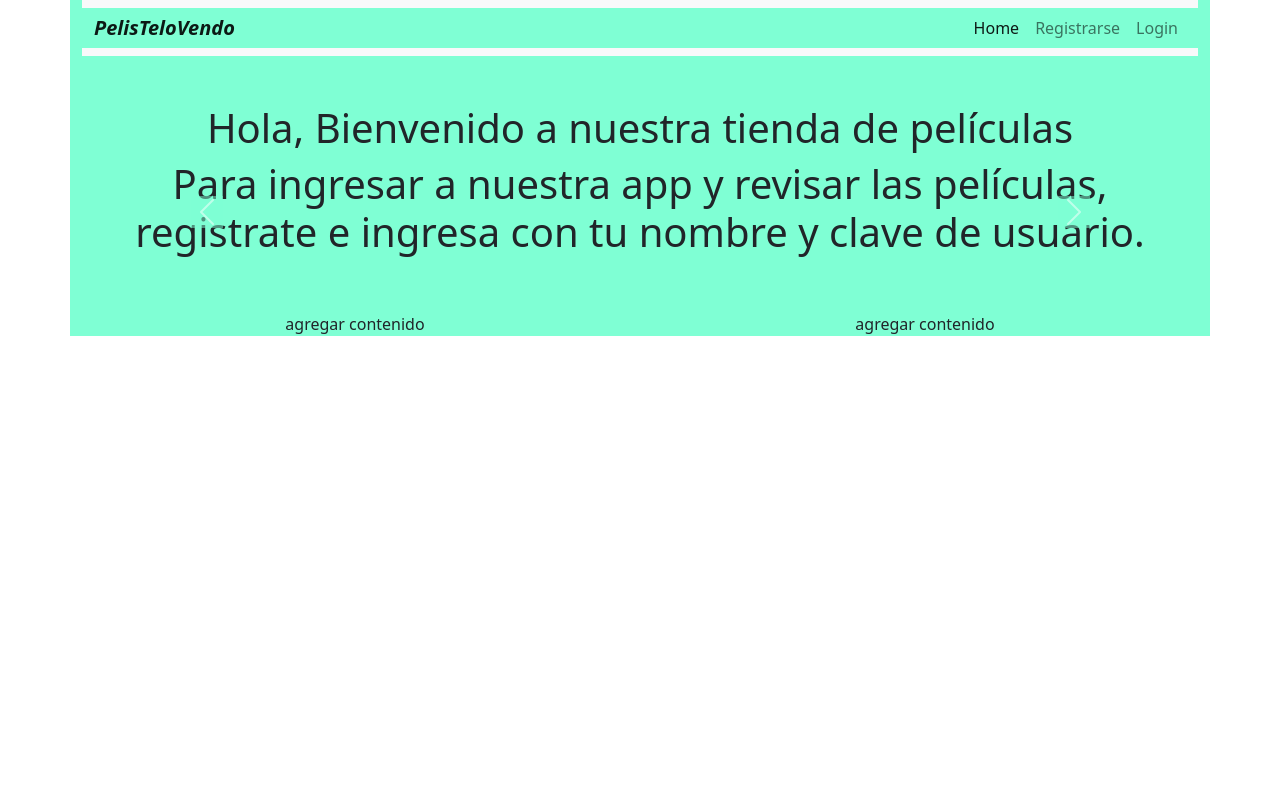
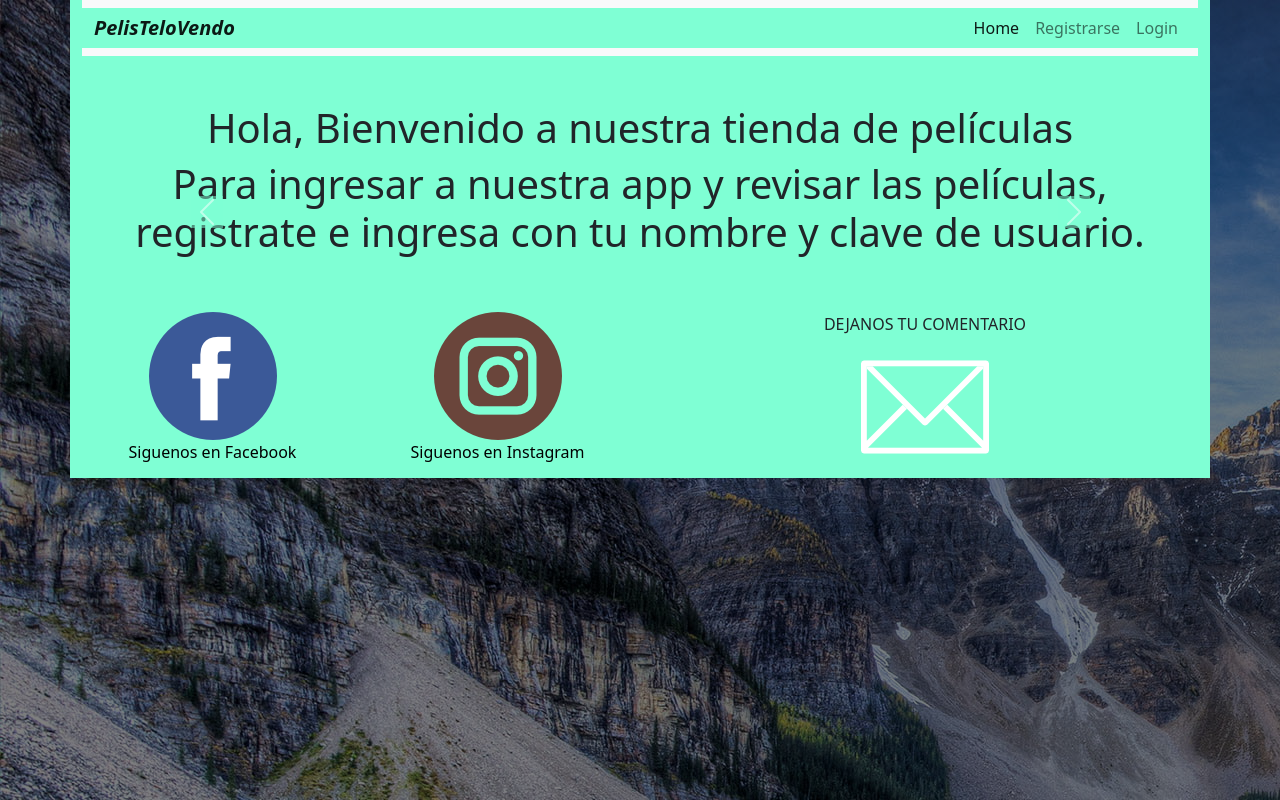
Before and after one commit to PrintRonald/GRUPAL_DJANGO, a Django app: page / in a window 1280 px wide. Run offline with Django 3.2, Linux system fonts and the light colour scheme; data comes from the database, SQL or seed files in the repository; some libraries are stand-ins or nearby versions.

Commit message:
GRUPAL V6
Se ajustan algunos detalles de estilos para la aplicación web

```diff
--- a/grupal/appGrupal_3/models.py
+++ b/grupal/appGrupal_3/models.py
@@ -35,6 +35,7 @@ class productos(models.Model):
     pelicula = models.CharField(max_length=50)
     url = models.CharField(max_length=300)
     image = models.ImageField(null=True, blank=True)
+    descripcion = models.TextField(max_length=500)
 
     @property # para poder encontrar el url de la imagen para mostrarla
     def imageURL(self):
--- a/grupal/appGrupal_3/templates/appGrupal_3/home.html
+++ b/grupal/appGrupal_3/templates/appGrupal_3/home.html
@@ -19,8 +19,11 @@
         <div class="carousel-inner">
         {% for product in producto %}
           <div class="carousel-item ">
-            <img src="{{product.imageURL}}" class="d-block w-100" alt="{{product.nombre}}">
-            <h3>{{product.nombre}}</h3>
+            <img src="{{product.imageURL}}" class="d-block w-100 " alt="{{product.nombre}}">
+            <h3>{{product.pelicula}}</h3>
+            <p>
+              {{product.descripcion}}
+            </p>
             {% if not request.user.is_authenticated %}
             <h1>registrate para poder reproducir la película :)</h1>
             {% else %}
--- a/grupal/appGrupal_3/templates/appGrupal_3/layout.html
+++ b/grupal/appGrupal_3/templates/appGrupal_3/layout.html
@@ -12,7 +12,7 @@
       integrity="sha384-1BmE4kWBq78iYhFldvKuhfTAU6auU8tT94WrHftjDbrCEXSU1oBoqyl2QvZ6jIW3"
       crossorigin="anonymous"
     />
-    <link rel="stylesheet" href="{% static 'css/estilos.css'%}" />
+    <link rel="stylesheet" href="{% static 'css/estilos1.css'%}" />
   </head>
   <body>
     <div class="container">
@@ -64,17 +64,35 @@
     </div>
 
     <div class="container">
-      <div class="m-0 row justify-content-center">
-        <div class="col-auto p-5 text-center ">{% block content %} {% endblock %}</div>
-      </div>
+        <div class="m-0 row justify-content-center">
+          <div class="col-auto p-5 text-center ">{% block content %} {% endblock %}</div>
+        </div>
     </div>
 
 
 
     <div class="container">
       <div class="row text-center">
-        <div class="col ">agregar contenido</div>
-        <div class="col ">agregar contenido</div>
+        <div class="col ">
+          <div class="row">
+            <div class="col-sm-6 d-flex align-items-center justify-content-center flex-column">
+              <a href="http://facebook.com/login/" target="_blank"><img src="static/icon/facebook.png"></a>
+                <label class="text-black">Siguenos en Facebook</label>
+            </div>
+            <div class="col-sm-6 d-flex align-items-center justify-content-center flex-column">
+              <a href="https://www.instagram.com/login/" target="_blank"><img src="static/icon/instagram.png"></a>
+                <label class="text-black">Siguenos en Instagram</label>
+            </div>
+          </div>
+        </div>
+        <div class="col ">DEJANOS TU COMENTARIO
+          <div>
+            <button type="button" class="btn btn m-auto">
+              <a href="{% url 'contacto' %}" target="_blank"><img src="static/icon/contact.png"></a>
+            </button>
+          </div>
+        </div>
+
       </div>
     </div>
 
--- a/grupal/static/css/estilos.css
+++ b/grupal/static/css/estilos1.css
@@ -1,7 +1,7 @@
 html, body {
     width: 100%;
     height: 100%;
-    background-color: rgb(119, 16, 119);
+    background:linear-gradient(rgba(0, 0, 0, .50) 0%, rgba(0, 0, 0, .50)100%), url(./icon/fondo.jpg);
 }
 
 *{
```
Also changed, not shown: grupal/appGrupal_3/migrations/0012_productos_descripcion.py (added), grupal/static/icon/contact.png (added), grupal/static/icon/facebook.png (added), grupal/static/icon/fondo.jpg (added), grupal/static/icon/instagram.png (added).
